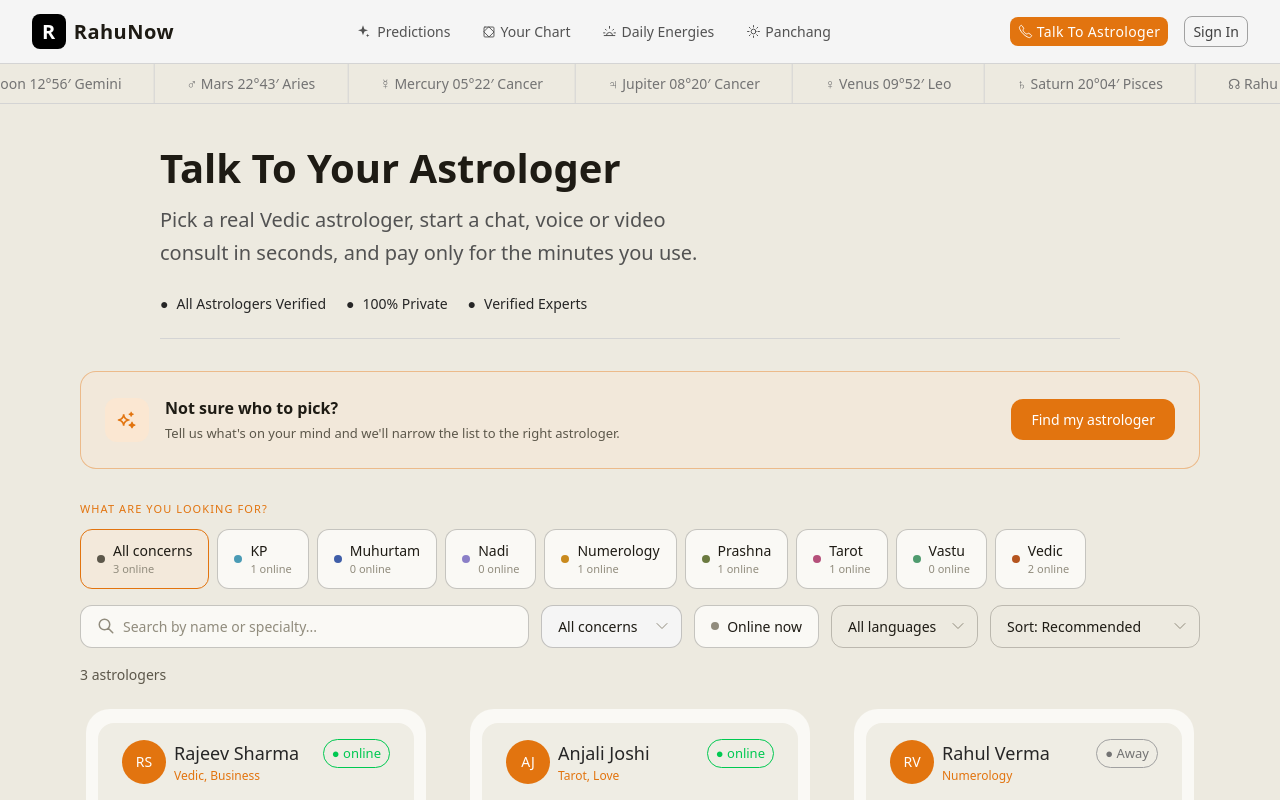
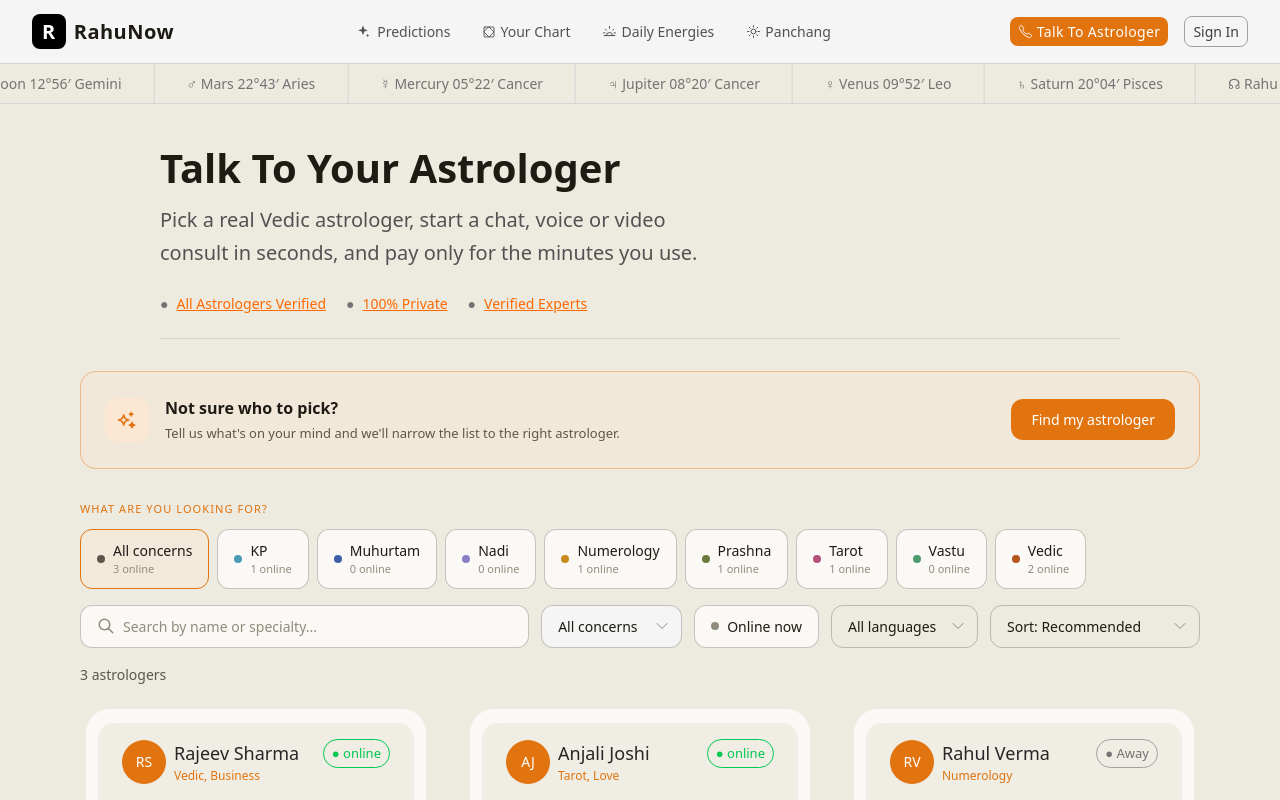
Before and after one commit to rithwiksagar/rahunow-assignment, a Next.js app: page /talk-to-astrologer in a window 1280 px wide. Shown: the top 800 px of the page. Built offline with nearby package versions, Linux system fonts and the light colour scheme.

Commit message:
feat: makes the highlights of talk to astrologer page clickable

```diff
--- a/app/talk-to-astrologer/page.tsx
+++ b/app/talk-to-astrologer/page.tsx
@@ -13,20 +13,20 @@
           seconds, and pay only for the minutes you use.
         </p>
 
-        <div className="mt-6 flex flex-wrap gap-x-5 gap-y-3 text-[13px] md:text-[14px] text-neutral-800">
+        <div className="mt-6 flex flex-wrap gap-x-5 gap-y-3 text-[13px] md:text-[14px] text-neutral-500">
           <div className="flex items-center gap-2">
             <span>●</span>
-            <span>All Astrologers Verified</span>
+            <span className="underline text-orange-500 cursor-pointer">All Astrologers Verified</span>
           </div>
 
           <div className="flex items-center gap-2">
             <span>●</span>
-            <span>100% Private</span>
+            <span className="underline text-orange-500 cursor-pointer">100% Private</span>
           </div>
 
           <div className="flex items-center gap-2">
             <span>●</span>
-            <span>Verified Experts</span>
+            <span className="underline text-orange-500 cursor-pointer">Verified Experts</span>
           </div>
         </div>
 
```
